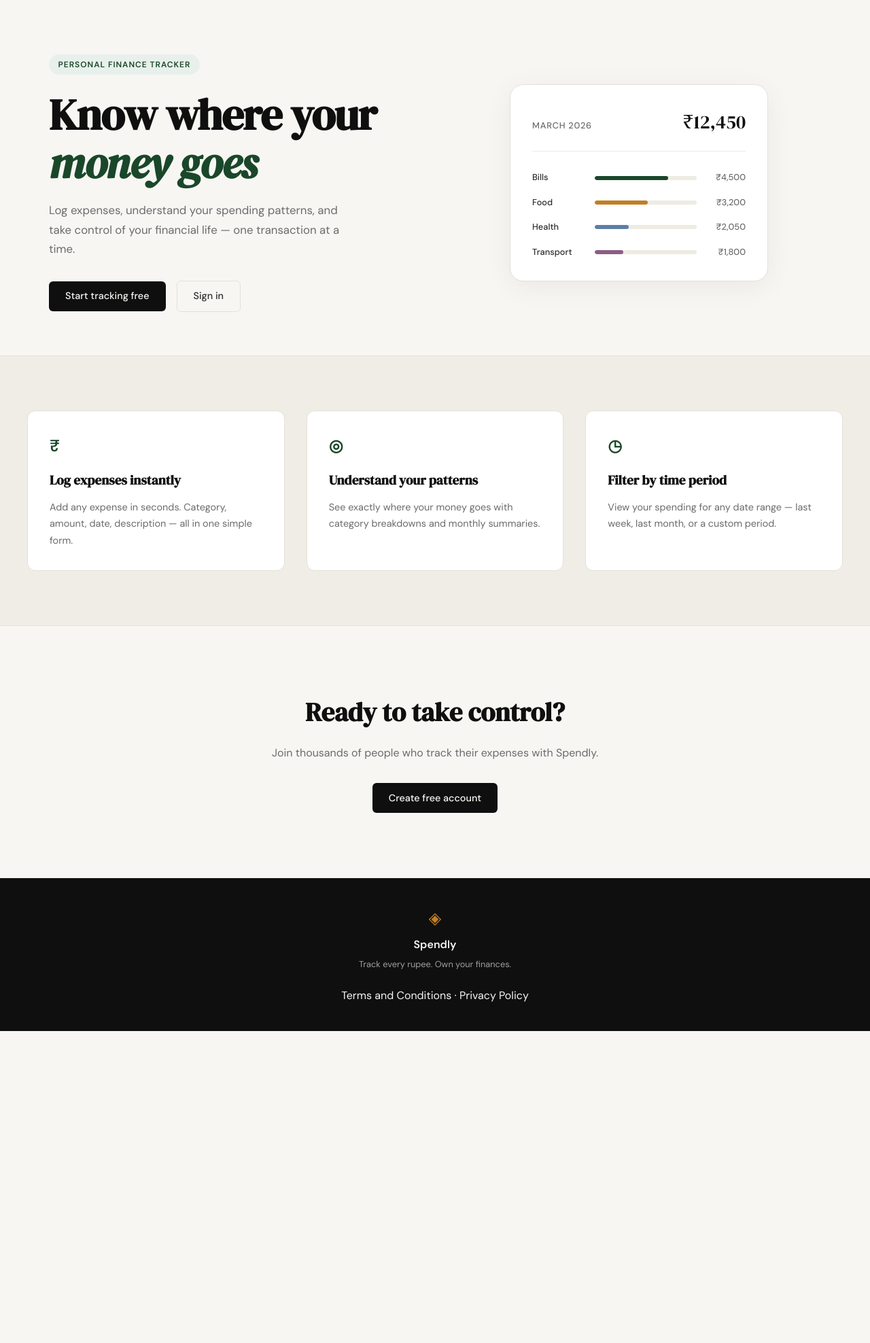
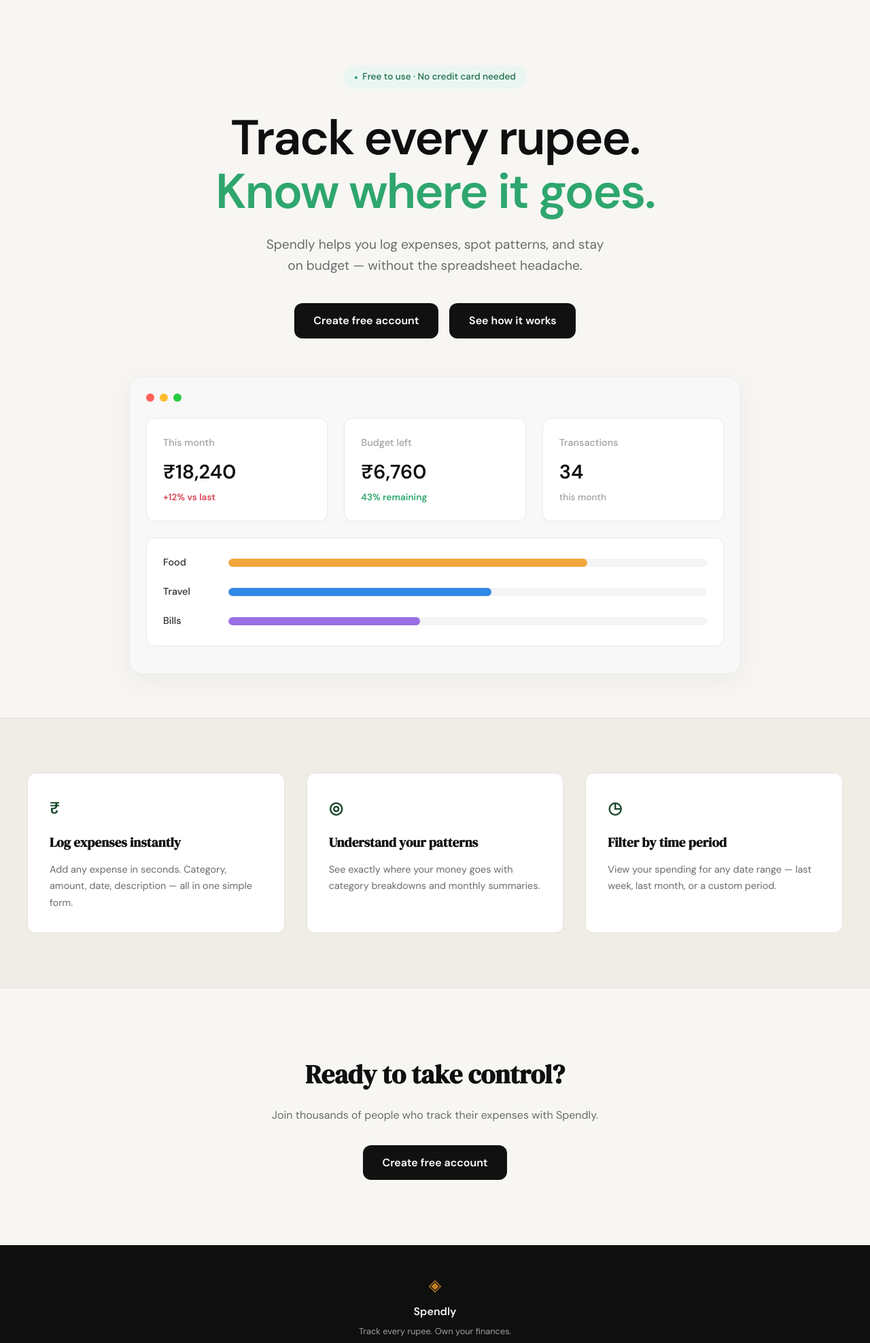
Before and after one commit to ravixpanchal/money-tracker, a Flask app: page / in a window 1280 px wide. Shown: the part 61-2037 px from the top of the page at 68% size. Before the commit the page ends 1578 px from the top, so only its background shows below. Run offline with Flask 3, Linux system fonts and the light colour scheme.

Commit message:
landing: redesign hero section to match mockup

```diff
--- a/static/css/style.css
+++ b/static/css/style.css
@@ -124,137 +124,182 @@ a { color: inherit; text-decoration: none; }
 /* ------------------------------------------------------------------ */
 
 .hero {
-    padding: 5rem 2rem 4rem;
-    display: grid;
-    grid-template-columns: 1fr 1fr;
-    gap: 4rem;
+    padding: 6rem 2rem 4rem;
+    display: flex;
+    flex-direction: column;
     align-items: center;
+    text-align: center;
     max-width: var(--max-width);
     margin: 0 auto;
 }
 
+.hero-inner {
+    display: flex;
+    flex-direction: column;
+    align-items: center;
+    max-width: 700px;
+    margin-bottom: 3.5rem;
+}
+
 .hero-badge {
-    display: inline-block;
-    background: var(--accent-light);
-    color: var(--accent);
-    font-size: 0.75rem;
-    font-weight: 600;
-    letter-spacing: 0.08em;
-    text-transform: uppercase;
-    padding: 0.35rem 0.85rem;
+    display: inline-flex;
+    align-items: center;
+    gap: 0.4rem;
+    background: #eaf6f1;
+    color: #1a6b4a;
+    font-size: 0.85rem;
+    font-weight: 500;
+    padding: 0.4rem 1rem;
     border-radius: 999px;
+    margin-bottom: 2rem;
+}
+
+.badge-dot {
+    font-size: 0.6rem;
+    color: #2ea66e;
+}
+
+.hero-title {
+    font-family: var(--font-body);
+    font-size: clamp(2.5rem, 6vw, 4.5rem);
+    font-weight: 700;
+    line-height: 1.1;
+    letter-spacing: -0.03em;
+    color: var(--ink);
     margin-bottom: 1.5rem;
 }
 
-.hero-title {
-    font-family: var(--font-display);
-    font-size: clamp(2.5rem, 5vw, 4rem);
-    line-height: 1.1;
-    letter-spacing: -0.02em;
-    color: var(--ink);
-    margin-bottom: 1.25rem;
-}
-
-.hero-title em {
-    font-style: italic;
-    color: var(--accent);
+.hero-title-teal {
+    color: #2ea66e;
 }
 
 .hero-subtitle {
-    font-size: 1.05rem;
+    font-size: 1.2rem;
     color: var(--ink-muted);
-    line-height: 1.7;
-    max-width: 460px;
-    margin-bottom: 2rem;
+    line-height: 1.6;
+    max-width: 600px;
+    margin-bottom: 2.5rem;
 }
 
 .hero-actions {
     display: flex;
     gap: 1rem;
-    align-items: center;
+    justify-content: center;
 }
 
 /* ------------------------------------------------------------------ */
-/* Mock card (hero visual)                                             */
+/* App preview (hero visual)                                           */
 /* ------------------------------------------------------------------ */
 
 .hero-visual {
+    width: 100%;
+    max-width: 900px;
     display: flex;
     justify-content: center;
 }
 
-.mock-card {
-    background: var(--paper-card);
-    border: 1px solid var(--border);
-    border-radius: var(--radius-lg);
-    padding: 2rem;
+.app-preview {
     width: 100%;
-    max-width: 380px;
-    box-shadow: 0 8px 40px rgba(0,0,0,0.06);
+    background: #f8f8f8;
+    border: 1px solid #eaeaea;
+    border-radius: 20px;
+    padding: 1.5rem 1.5rem 2.5rem;
+    box-shadow: 0 10px 40px rgba(0,0,0,0.05);
 }
 
-.mock-card-header {
+.window-controls {
     display: flex;
-    justify-content: space-between;
-    align-items: baseline;
-    margin-bottom: 1.75rem;
-    padding-bottom: 1.25rem;
-    border-bottom: 1px solid var(--border-soft);
+    gap: 0.5rem;
+    margin-bottom: 1.5rem;
 }
 
-.mock-label {
-    font-size: 0.8rem;
-    font-weight: 500;
-    color: var(--ink-muted);
-    text-transform: uppercase;
-    letter-spacing: 0.06em;
+.window-controls .dot {
+    width: 12px;
+    height: 12px;
+    border-radius: 50%;
+}
+.window-controls .dot.red { background: #ff5f57; }
+.window-controls .dot.yellow { background: #ffbd2e; }
+.window-controls .dot.green { background: #28c940; }
+
+.preview-stats {
+    display: grid;
+    grid-template-columns: repeat(3, 1fr);
+    gap: 1.5rem;
+    margin-bottom: 1.5rem;
 }
 
-.mock-total {
-    font-family: var(--font-display);
-    font-size: 1.75rem;
-    color: var(--ink);
+.stat-card {
+    background: #fff;
+    padding: 1.5rem;
+    border-radius: 12px;
+    box-shadow: 0 2px 8px rgba(0,0,0,0.02);
+    text-align: left;
+    border: 1px solid #eaeaea;
 }
 
-.mock-bars { display: flex; flex-direction: column; gap: 1rem; }
-
-.mock-bar-row {
-    display: grid;
-    grid-template-columns: 80px 1fr 60px;
-    align-items: center;
-    gap: 0.75rem;
+.stat-label {
+    font-size: 0.9rem;
+    color: var(--ink-faint);
+    margin-bottom: 0.5rem;
+    font-weight: 500;
 }
 
-.mock-cat {
-    font-size: 0.8rem;
+.stat-value {
+    font-size: 1.8rem;
+    font-weight: 700;
+    color: var(--ink);
+    margin-bottom: 0.25rem;
+    font-family: var(--font-body);
+}
+
+.stat-change {
+    font-size: 0.85rem;
+    font-weight: 600;
+}
+.stat-change.red { color: #d94254; }
+.stat-change.green { color: #2ea66e; }
+.stat-sub { font-size: 0.85rem; color: var(--ink-faint); font-weight: 500; }
+
+.preview-chart {
+    background: #fff;
+    padding: 1.5rem;
+    border-radius: 12px;
+    border: 1px solid #eaeaea;
+    display: flex;
+    flex-direction: column;
+    gap: 1.25rem;
+}
+
+.chart-row {
+    display: grid;
+    grid-template-columns: 80px 1fr;
+    align-items: center;
+    gap: 1rem;
+}
+
+.chart-label {
+    font-size: 0.9rem;
     font-weight: 500;
     color: var(--ink-soft);
+    text-align: left;
 }
 
-.mock-bar-track {
-    height: 6px;
-    background: var(--border-soft);
+.chart-bar-container {
+    height: 12px;
+    background: #f4f4f4;
     border-radius: 999px;
+    width: 100%;
     overflow: hidden;
 }
 
-.mock-bar {
+.chart-bar {
     height: 100%;
-    background: var(--accent);
     border-radius: 999px;
-    transition: width 0.6s ease;
 }
-
-.mock-bar-2 { background: var(--accent-2); }
-.mock-bar-3 { background: #5b7fa6; }
-.mock-bar-4 { background: #8b5e83; }
-
-.mock-amt {
-    font-size: 0.8rem;
-    font-weight: 500;
-    color: var(--ink-muted);
-    text-align: right;
-}
+.chart-bar.orange { background: #f2a63b; }
+.chart-bar.blue { background: #3388e6; }
+.chart-bar.purple { background: #9b6fe6; }
 
 /* ------------------------------------------------------------------ */
 /* Buttons                                                             */
@@ -262,29 +307,30 @@ a { color: inherit; text-decoration: none; }
 
 .btn-primary {
     display: inline-block;
-    background: var(--ink);
-    color: var(--paper);
-    padding: 0.65rem 1.5rem;
-    border-radius: var(--radius-sm);
+    background: #111;
+    color: #fff;
+    padding: 0.8rem 1.8rem;
+    border-radius: var(--radius-md);
     font-family: var(--font-body);
-    font-size: 0.9rem;
-    font-weight: 500;
+    font-size: 1rem;
+    font-weight: 600;
     cursor: pointer;
     border: none;
     transition: background 0.2s;
     text-decoration: none;
 }
 
-.btn-primary:hover { background: var(--accent); }
+.btn-primary:hover { background: #000; }
 
 .btn-ghost {
     display: inline-block;
     background: transparent;
     color: var(--ink-soft);
-    padding: 0.65rem 1.5rem;
-    border-radius: var(--radius-sm);
-    font-size: 0.9rem;
-    font-weight: 500;
+    padding: 0.8rem 1.8rem;
+    border-radius: var(--radius-md);
+    font-family: var(--font-body);
+    font-size: 1rem;
+    font-weight: 600;
     border: 1px solid var(--border);
     transition: all 0.2s;
     text-decoration: none;
@@ -512,10 +558,7 @@ a { color: inherit; text-decoration: none; }
 /* ------------------------------------------------------------------ */
 
 @media (max-width: 900px) {
-    .hero {
-        grid-template-columns: 1fr;
-        text-align: center;
-    }
+    .preview-stats { grid-template-columns: 1fr; }
 
     .hero-subtitle { max-width: 100%; }
     .hero-actions { justify-content: center; }
--- a/templates/landing.html
+++ b/templates/landing.html
@@ -6,55 +6,66 @@
 
 <section class="hero">
     <div class="hero-inner">
-        <div class="hero-badge">Personal Finance Tracker</div>
+        <div class="hero-badge">
+            <span class="badge-dot">●</span> Free to use · No credit card needed
+        </div>
         <h1 class="hero-title">
-            Know where your<br>
-            <em>money goes</em>
+            Track every rupee.<br>
+            <span class="hero-title-teal">Know where it goes.</span>
         </h1>
         <p class="hero-subtitle">
-            Log expenses, understand your spending patterns,
-            and take control of your financial life —
-            one transaction at a time.
+            Spendly helps you log expenses, spot patterns, and stay<br>
+            on budget — without the spreadsheet headache.
         </p>
         <div class="hero-actions">
-            <a href="{{ url_for('register') }}" class="btn-primary">Start tracking free</a>
-            <a href="{{ url_for('login') }}" class="btn-ghost">Sign in</a>
+            <a href="{{ url_for('register') }}" class="btn-primary">Create free account</a>
+            <a href="#" class="btn-primary">See how it works</a>
         </div>
     </div>
     <div class="hero-visual">
-        <div class="mock-card">
-            <div class="mock-card-header">
-                <span class="mock-label">March 2026</span>
-                <span class="mock-total">₹12,450</span>
+        <div class="app-preview">
+            <div class="window-controls">
+                <span class="dot red"></span>
+                <span class="dot yellow"></span>
+                <span class="dot green"></span>
             </div>
-            <div class="mock-bars">
-                <div class="mock-bar-row">
-                    <span class="mock-cat">Bills</span>
-                    <div class="mock-bar-track">
-                        <div class="mock-bar" style="width: 72%"></div>
+
+            <div class="preview-stats">
+                <div class="stat-card">
+                    <div class="stat-label">This month</div>
+                    <div class="stat-value">₹18,240</div>
+                    <div class="stat-change red">+12% vs last</div>
+                </div>
+                <div class="stat-card">
+                    <div class="stat-label">Budget left</div>
+                    <div class="stat-value">₹6,760</div>
+                    <div class="stat-change green">43% remaining</div>
+                </div>
+                <div class="stat-card">
+                    <div class="stat-label">Transactions</div>
+                    <div class="stat-value">34</div>
+                    <div class="stat-sub">this month</div>
+                </div>
+            </div>
+
+            <div class="preview-chart">
+                <div class="chart-row">
+                    <span class="chart-label">Food</span>
+                    <div class="chart-bar-container">
+                        <div class="chart-bar orange" style="width: 75%"></div>
                     </div>
-                    <span class="mock-amt">₹4,500</span>
                 </div>
-                <div class="mock-bar-row">
-                    <span class="mock-cat">Food</span>
-                    <div class="mock-bar-track">
-                        <div class="mock-bar mock-bar-2" style="width: 52%"></div>
+                <div class="chart-row">
+                    <span class="chart-label">Travel</span>
+                    <div class="chart-bar-container">
+                        <div class="chart-bar blue" style="width: 55%"></div>
                     </div>
-                    <span class="mock-amt">₹3,200</span>
                 </div>
-                <div class="mock-bar-row">
-                    <span class="mock-cat">Health</span>
-                    <div class="mock-bar-track">
-                        <div class="mock-bar mock-bar-3" style="width: 33%"></div>
+                <div class="chart-row">
+                    <span class="chart-label">Bills</span>
+                    <div class="chart-bar-container">
+                        <div class="chart-bar purple" style="width: 40%"></div>
                     </div>
-                    <span class="mock-amt">₹2,050</span>
-                </div>
-                <div class="mock-bar-row">
-                    <span class="mock-cat">Transport</span>
-                    <div class="mock-bar-track">
-                        <div class="mock-bar mock-bar-4" style="width: 28%"></div>
-                    </div>
-                    <span class="mock-amt">₹1,800</span>
                 </div>
             </div>
         </div>
```
